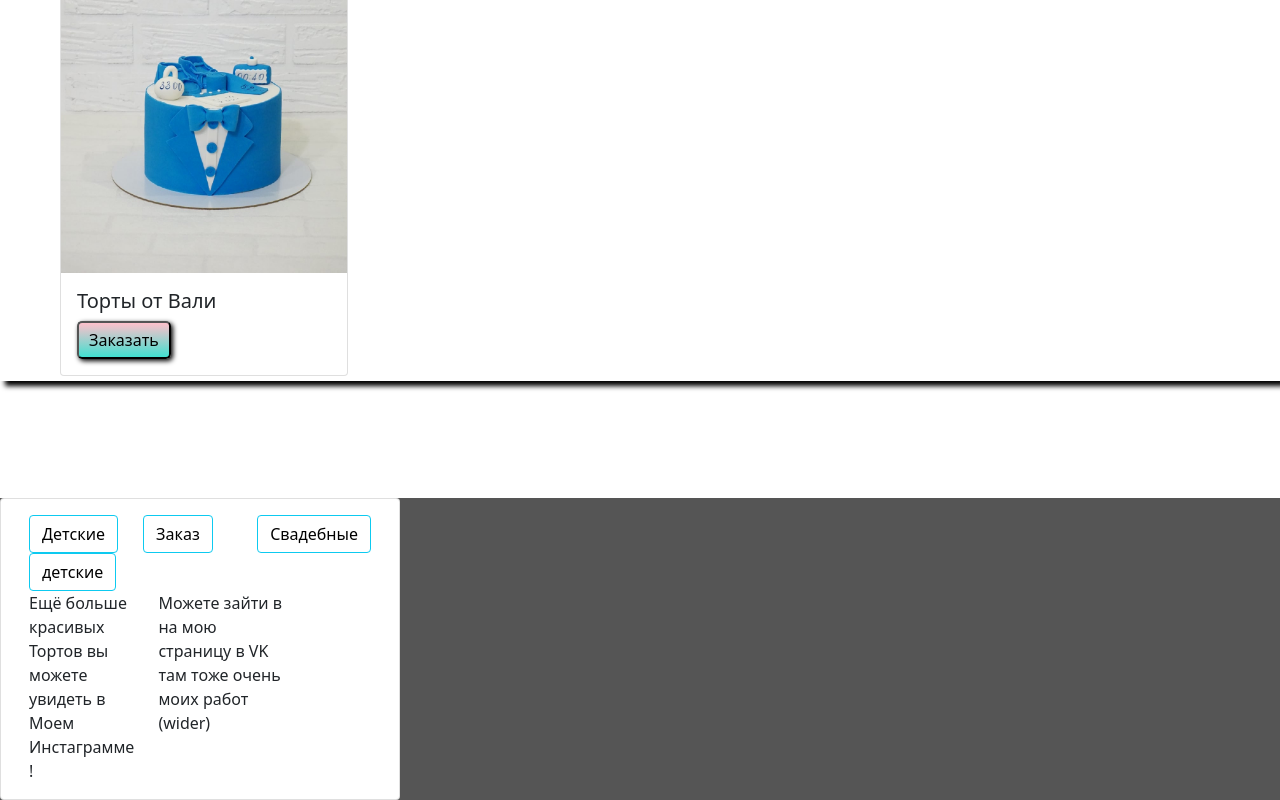
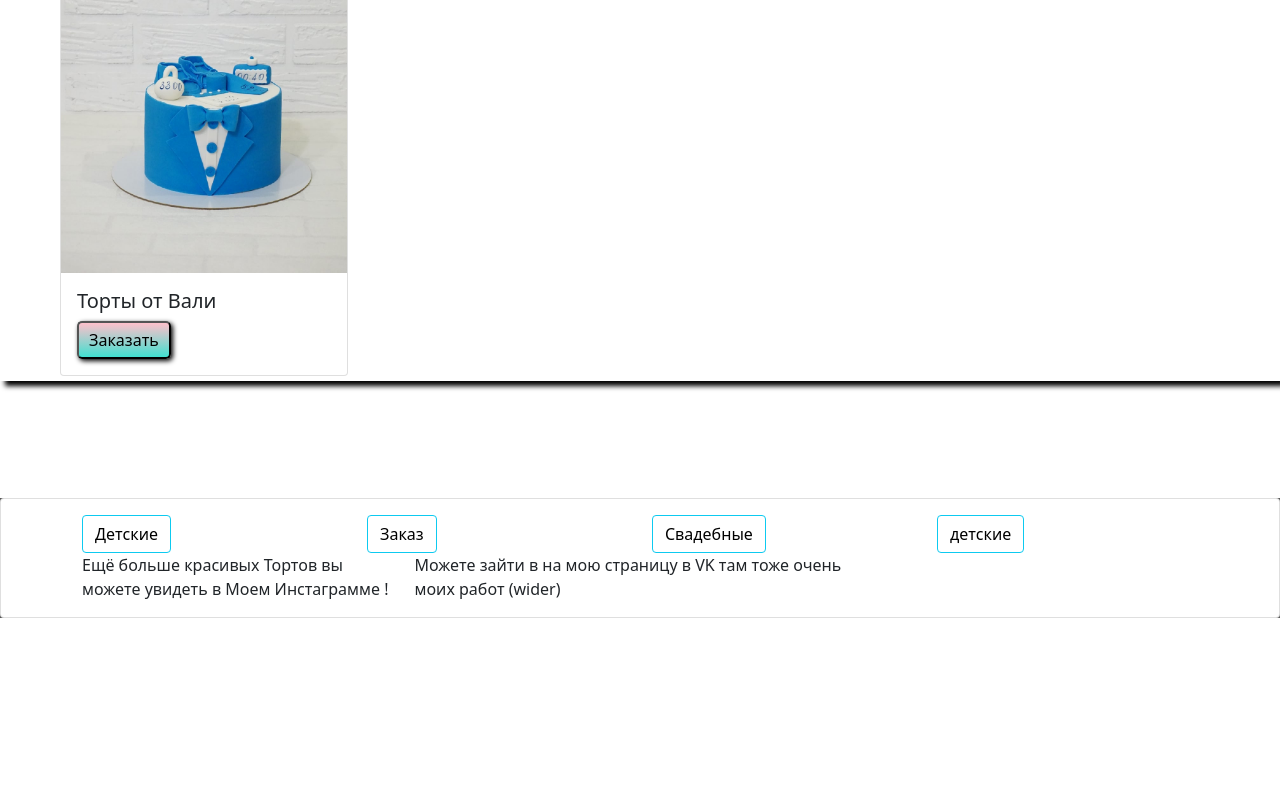
Before and after one commit to sergeianip20/rop, a Next.js app: page /secon in a window 1280 px wide. Shown: the part 1668-2468 px from the top of the page. After the commit the page ends 2286 px from the top, so only its background shows below. Built offline with nearby package versions, Linux system fonts and the light colour scheme.

Commit message:
Update secon.js

```diff
--- a/pages/secon.js
+++ b/pages/secon.js
@@ -243,7 +243,7 @@ placeholder="напишите имя"/>
 
 </div>
 <div className={s.container}>
-  <Card style={{ width: '25rem' }}>
+  <Card >
   <Card.Body>
 <Container variant="secondary">
 
```
